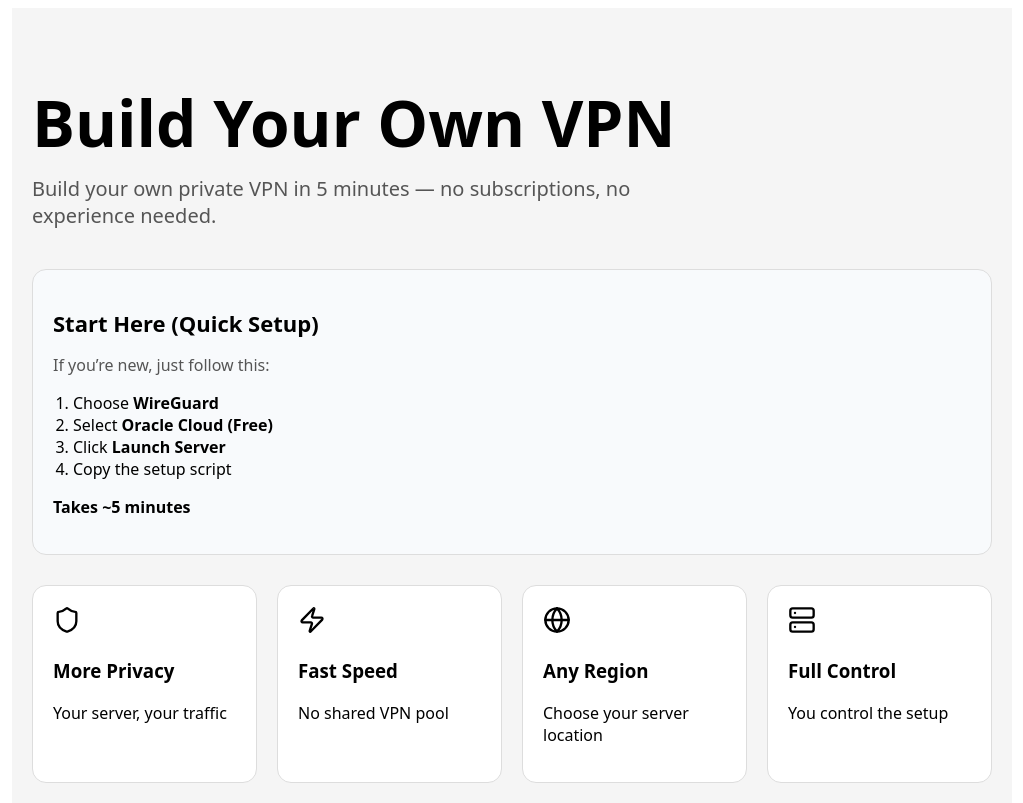
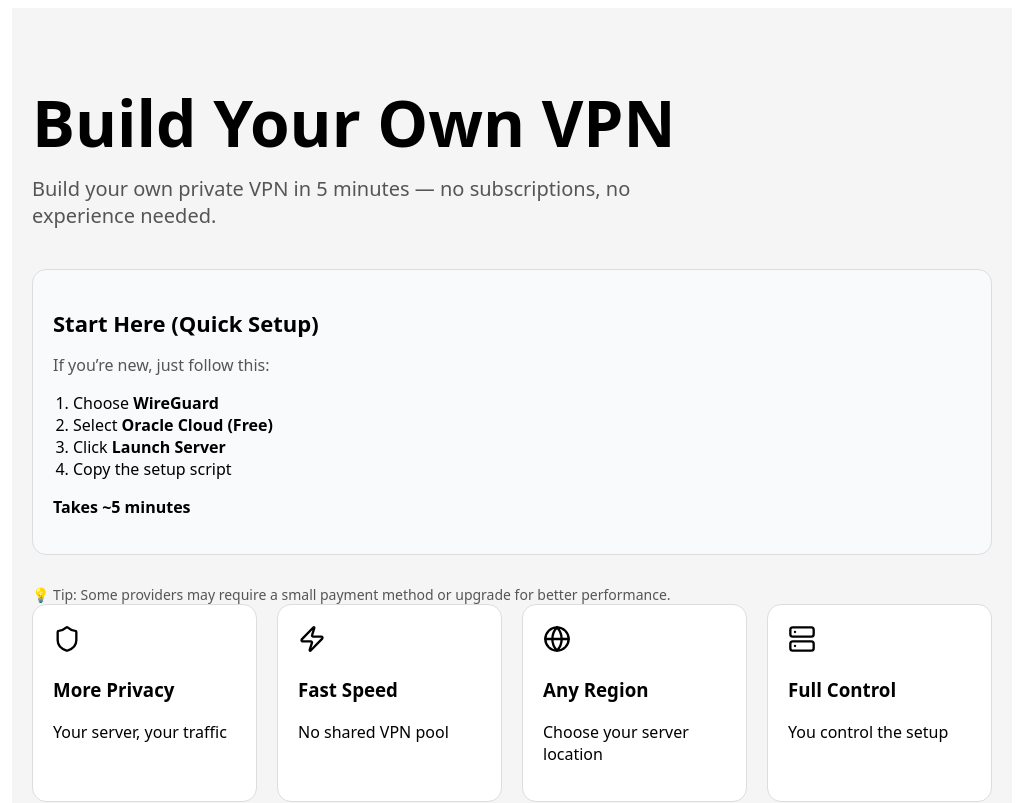
Before and after one commit to Kriro-Lab/vpn-builder, a Next.js app: page / in a window 1280 px wide. Shown: the top 803 px of the page, without its empty margins (128-1151 px from the left). Built offline with nearby package versions, Linux system fonts and the light colour scheme.

Commit message:
Update page.tsx

```diff
--- a/app/page.tsx
+++ b/app/page.tsx
@@ -160,6 +160,9 @@ const [copied, setCopied] = useState(false)
   </ol>
 
   <p style={{ fontWeight: "bold" }}>Takes ~5 minutes</p>
+</div>
+      <div style={{ marginTop: "20px", fontSize: "14px", color: "#555" }}>
+  💡 Tip: Some providers may require a small payment method or upgrade for better performance.
 </div>
 
 
```
